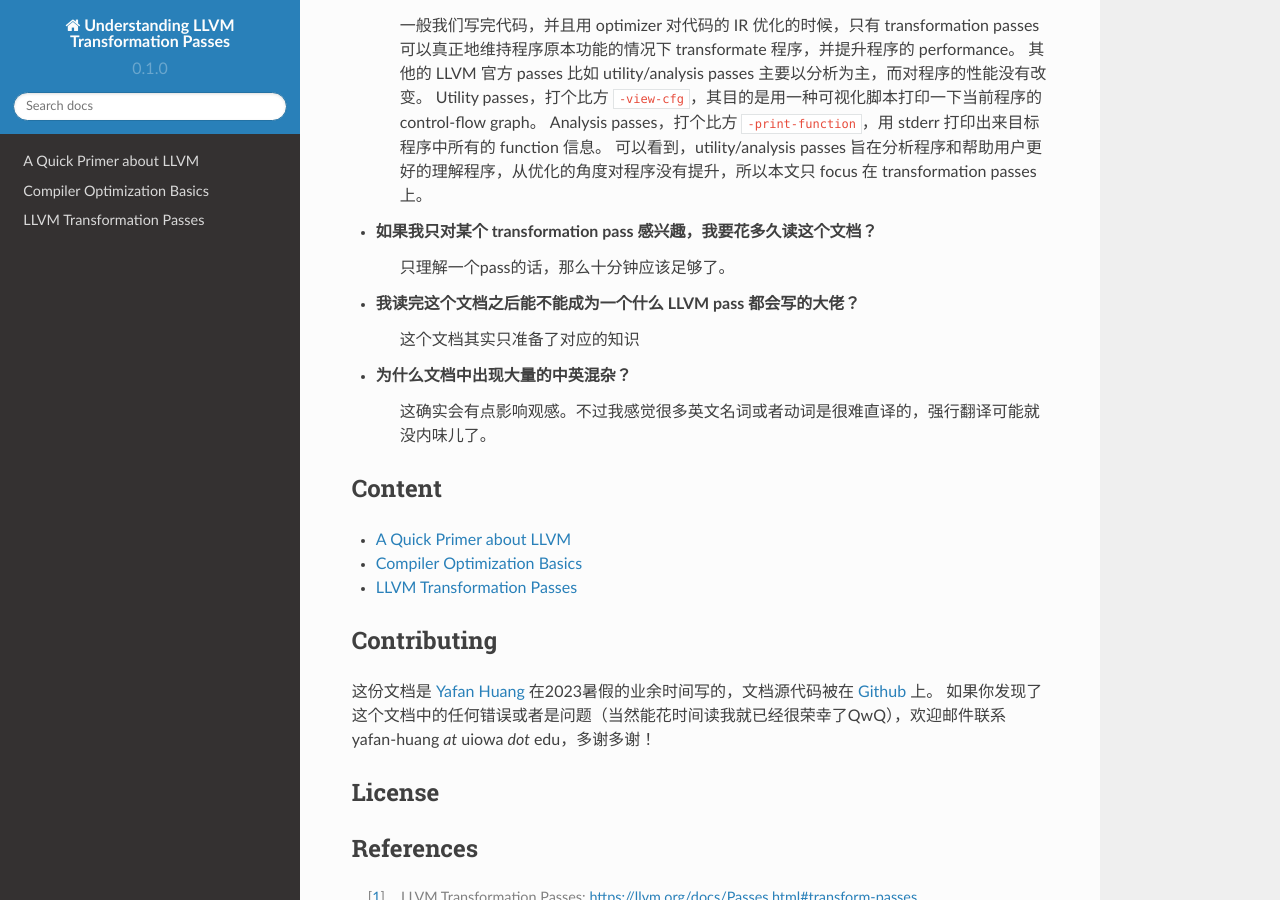
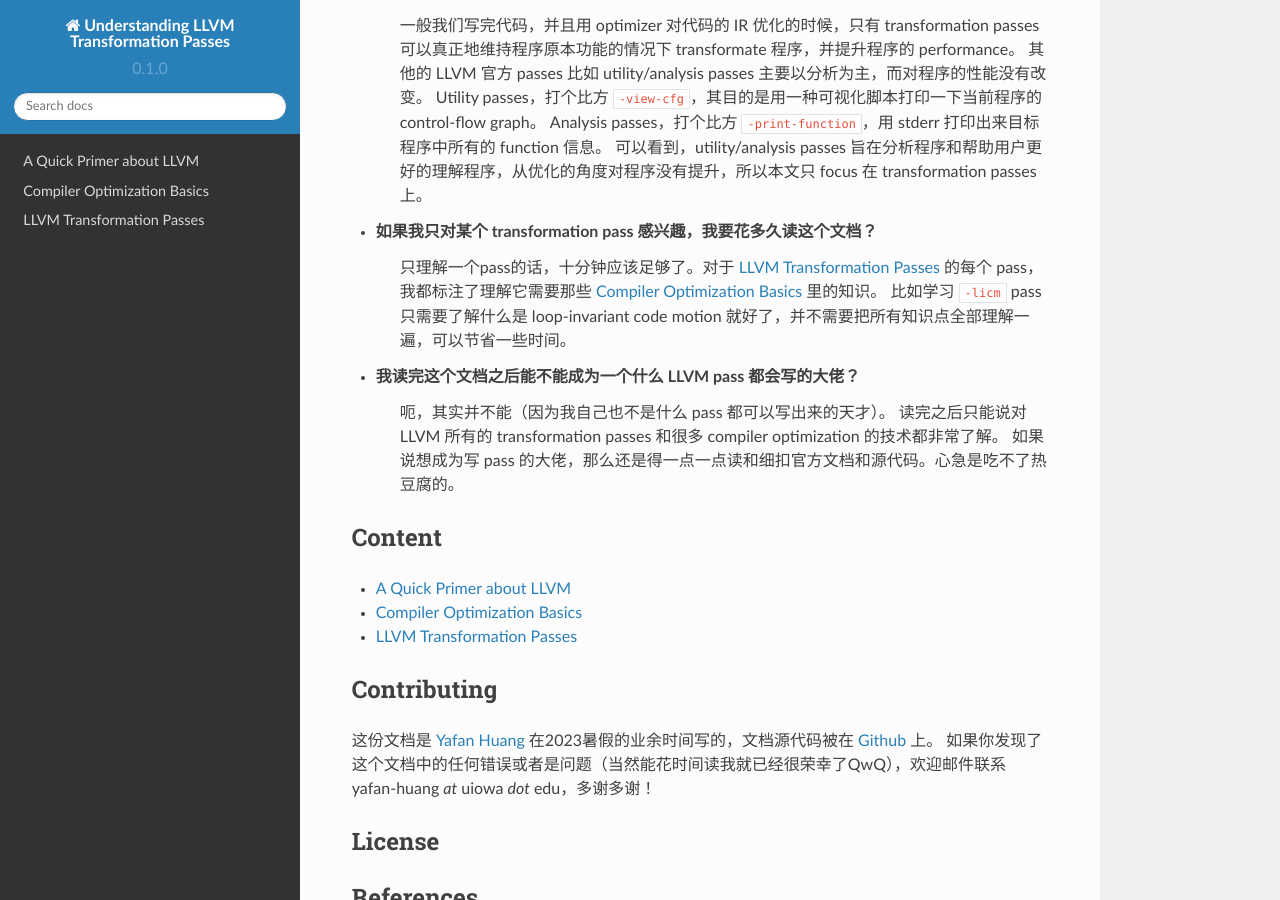
Before and after one commit to hyfshishen/understanding-llvm-transformation-passes, a Sphinx documentation site: the page built from docs/source/index.rst, in a window 1280 px wide and 900 px high, scrolled down 1198 px. Built offline with Sphinx 7.4.7 and the Read the Docs theme 2.0.0, drawn with Linux system fonts in a browser that asks for light colours.

Commit message:
updating

```diff
--- a/docs/source/index.rst
+++ b/docs/source/index.rst
@@ -31,12 +31,12 @@ About
    Analysis passes，打个比方 ``-print-function``，用 stderr 打印出来目标程序中所有的 function 信息。
    可以看到，utility/analysis passes 旨在分析程序和帮助用户更好的理解程序，从优化的角度对程序没有提升，所以本文只 focus 在 transformation passes 上。
 - 如果我只对某个 transformation pass 感兴趣，我要花多久读这个文档？
-   只理解一个pass的话，那么十分钟应该足够了。
+   只理解一个pass的话，十分钟应该足够了。对于 :doc:`LLVM-transformation-passes/index` 的每个 pass，我都标注了理解它需要那些 :doc:`compiler-basics/index` 里的知识。
+   比如学习 ``-licm`` pass 只需要了解什么是 loop-invariant code motion 就好了，并不需要把所有知识点全部理解一遍，可以节省一些时间。
 - 我读完这个文档之后能不能成为一个什么 LLVM pass 都会写的大佬？
-   这个文档其实只准备了对应的知识
-- 为什么文档中出现大量的中英混杂？
-   这确实会有点影响观感。不过我感觉很多英文名词或者动词是很难直译的，强行翻译可能就没内味儿了。
-
+   呃，其实并不能（因为我自己也不是什么 pass 都可以写出来的天才）。
+   读完之后只能说对 LLVM 所有的 transformation passes 和很多 compiler optimization 的技术都非常了解。
+   如果说想成为写 pass 的大佬，那么还是得一点一点读和细扣官方文档和源代码。心急是吃不了热豆腐的。
 
 Content
 --------
```
